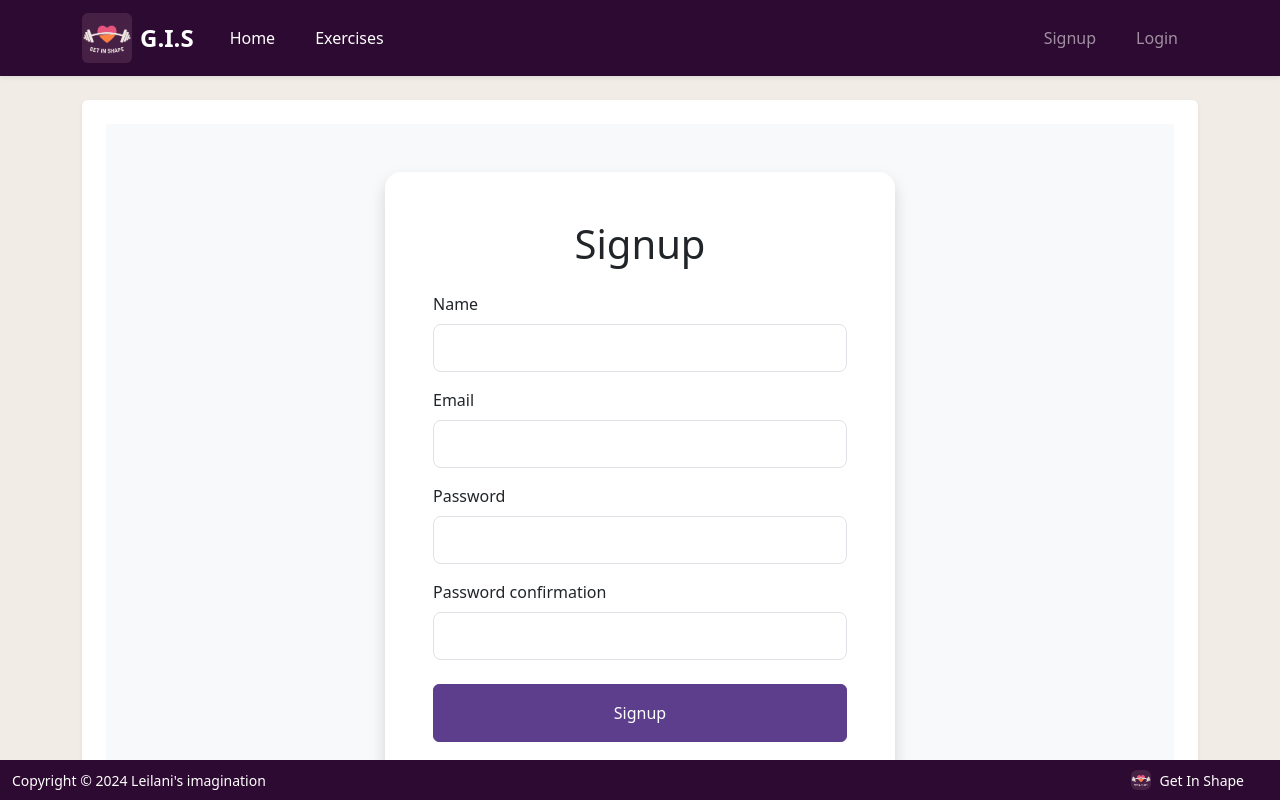
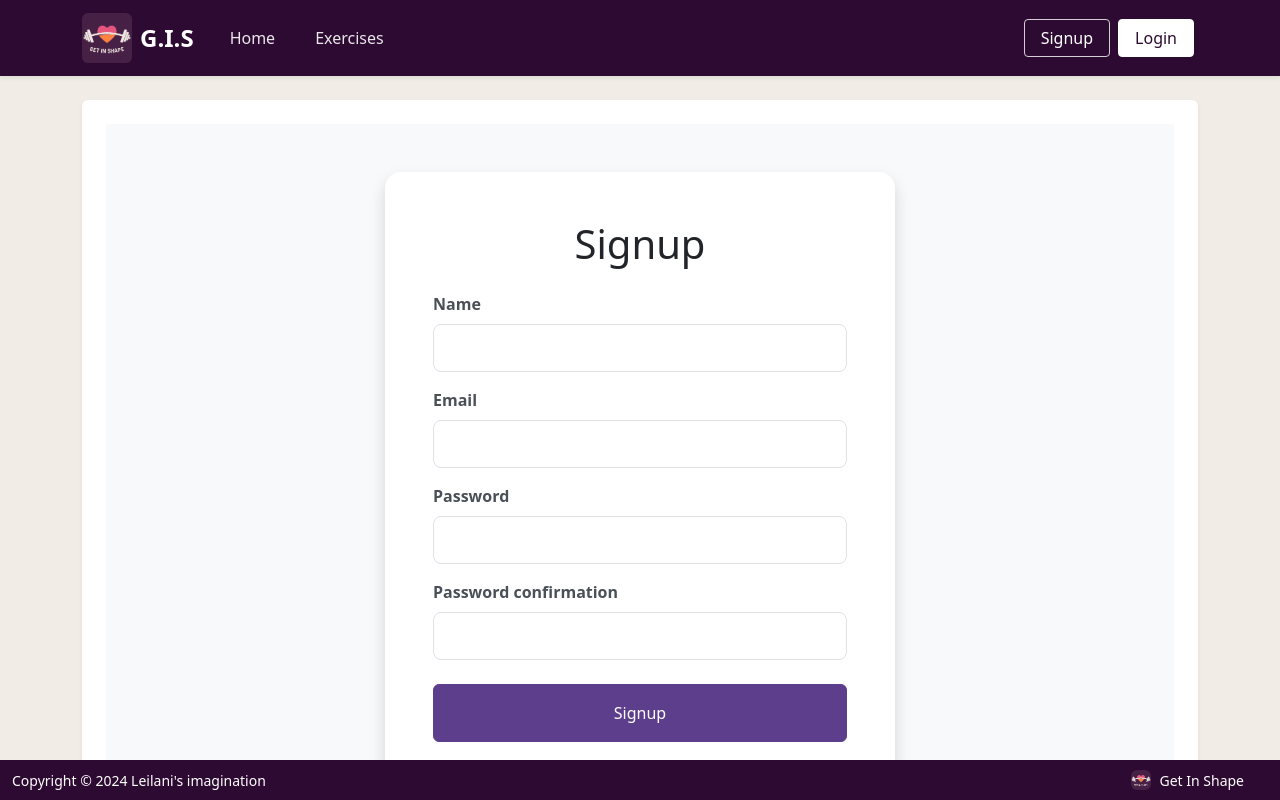
Before and after one commit to Leilanigreer/gym-fitness-frontend, a React (Vite) app: page /signup in a window 1280 px wide. Shown: the top 800 px of the page. Built offline with nearby package versions, Linux system fonts and the light colour scheme.

Commit message:
fixed formating for nav buttons

```diff
--- a/src/components/Header.jsx
+++ b/src/components/Header.jsx
@@ -8,24 +8,26 @@ export function Header() {
   let authenticationLinks;
   let routineLinks;
 
+// Change this part in your Header component
   if (!isAuthenticated()) {
     authenticationLinks = (
       <li className="nav-item d-flex">
-        <Link className="nav-link btn btn-outline-light mx-1 px-3" to="/Signup">Signup</Link>
-        <Link className="nav-link btn btn-light mx-1 px-3" to="/Login">Login</Link>
+        <Link className="nav-link header-btn btn-signup mx-1 px-3" to="/Signup">Signup</Link>
+        <Link className="nav-link header-btn btn-login mx-1 px-3" to="/Login">Login</Link>
       </li>
     );
   } else {
     authenticationLinks = (
       <li className="nav-item">
-        <LogoutLink className="nav-link btn btn-outline-light px-3" />
+        <LogoutLink className="nav-link header-btn btn-logout px-3" />
       </li>
     );
+
     routineLinks = (
       <>
         <li className="nav-item">
         <Link
-          className="nav-link text-white hover:text-opacity-75 px-3 mx-1"
+          className="nav-link px-3 mx-1"
           to="/routines"
         >
           My Routines
@@ -33,7 +35,7 @@ export function Header() {
         </li>
         <li className="nav-item">
         <Link
-          className="nav-link text-white hover:text-opacity-75 px-3 mx-1"
+          className="nav-link px-3 mx-1"
           to="/workout_log"
         >
           Todays Routines
@@ -77,7 +79,7 @@ export function Header() {
             <ul className="navbar-nav me-auto mb-2 mb-lg-0">
               <li className="nav-item">
                 <Link
-                  className="nav-link text-white hover:text-opacity-75 px-3 mx-1"
+                  className="nav-link px-3 mx-1"
                   aria-current="page"
                   to="/"
                 >
@@ -86,7 +88,7 @@ export function Header() {
               </li>
               <li className="nav-item">
                 <Link
-                  className="nav-link text-white hover:text-opacity-75 px-3 mx-1"
+                  className="nav-link px-3 mx-1"
                   to="/Exercises"
                 >
                   Exercises
--- a/src/index.scss
+++ b/src/index.scss
@@ -1,3 +1,5 @@
+// src/index.scss
+
 // Custom Bootstrap variables
 $primary: #5D3E8D; // A nice purple for primary actions
 $success: #7E5BB7; // A lighter purple for secondary actions
@@ -32,6 +34,77 @@ $custom-colors: (
   }
 }
 
+// Header specific styles
+.navbar {
+  background-color: #2D0A31 !important;
+
+  .header-btn {
+    border-radius: 4px;
+    transition: all 0.2s ease-in-out;
+    font-weight: 500;
+    padding: 0.375rem 1rem;
+
+    &.btn-signup {
+      border: 1px solid rgba(255, 255, 255, 0.8);
+      color: white !important;
+
+      &:hover {
+        background-color: rgba(255, 255, 255, 0.1);
+        border-color: white;
+        transform: translateY(-1px);
+      }
+    }
+
+    &.btn-login {
+      background-color: white;
+      color: #2D0A31 !important;
+      border: 1px solid white;
+
+      &:hover {
+        background-color: rgba(255, 255, 255, 0.9);
+        transform: translateY(-1px);
+        box-shadow: 0 2px 4px rgba(0, 0, 0, 0.1);
+      }
+    }
+
+    &.btn-logout {
+      border: 1px solid rgba(255, 255, 255, 0.8);
+      color: white !important;
+
+      &:hover {
+        background-color: rgba(255, 255, 255, 0.1);
+        border-color: white;
+      }
+    }
+  }
+
+  // Style for nav links
+  .nav-link {
+    color: rgba(255, 255, 255, 0.9) !important;
+    transition: all 0.2s ease-in-out;
+    position: relative;
+
+    &:hover {
+      color: white !important;
+
+      &::after {
+        width: 100%;
+      }
+    }
+
+    &::after {
+      content: '';
+      position: absolute;
+      bottom: 0;
+      left: 0;
+      width: 0;
+      height: 2px;
+      background-color: white;
+      transition: width 0.2s ease-in-out;
+    }
+  }
+}
+
 // Card and element transitions
 .hover-shadow-md {
   transition: box-shadow 0.3s ease-in-out;
@@ -50,3 +123,39 @@ $custom-colors: (
 .transition {
   transition: all 0.3s ease-in-out;
 }
+
+// Form styles
+.form-control {
+  border: 1px solid #dee2e6;
+  transition: all 0.3s ease-in-out;
+
+  &:focus {
+    border-color: $primary;
+    box-shadow: 0 0 0 0.25rem rgba($primary, 0.25);
+  }
+}
+
+.form-label {
+  font-weight: 600;
+  color: #495057;
+}
+
+// Card styles
+.card {
+  background-color: #fff;
+}
+
+// Alert styles
+.alert {
+  border: none;
+
+  &.alert-danger {
+    background-color: #fff2f2;
+    color: #dc3545;
+  }
+
+  &.alert-success {
+    background-color: #f0fff4;
+    color: #28a745;
+  }
+}
```
